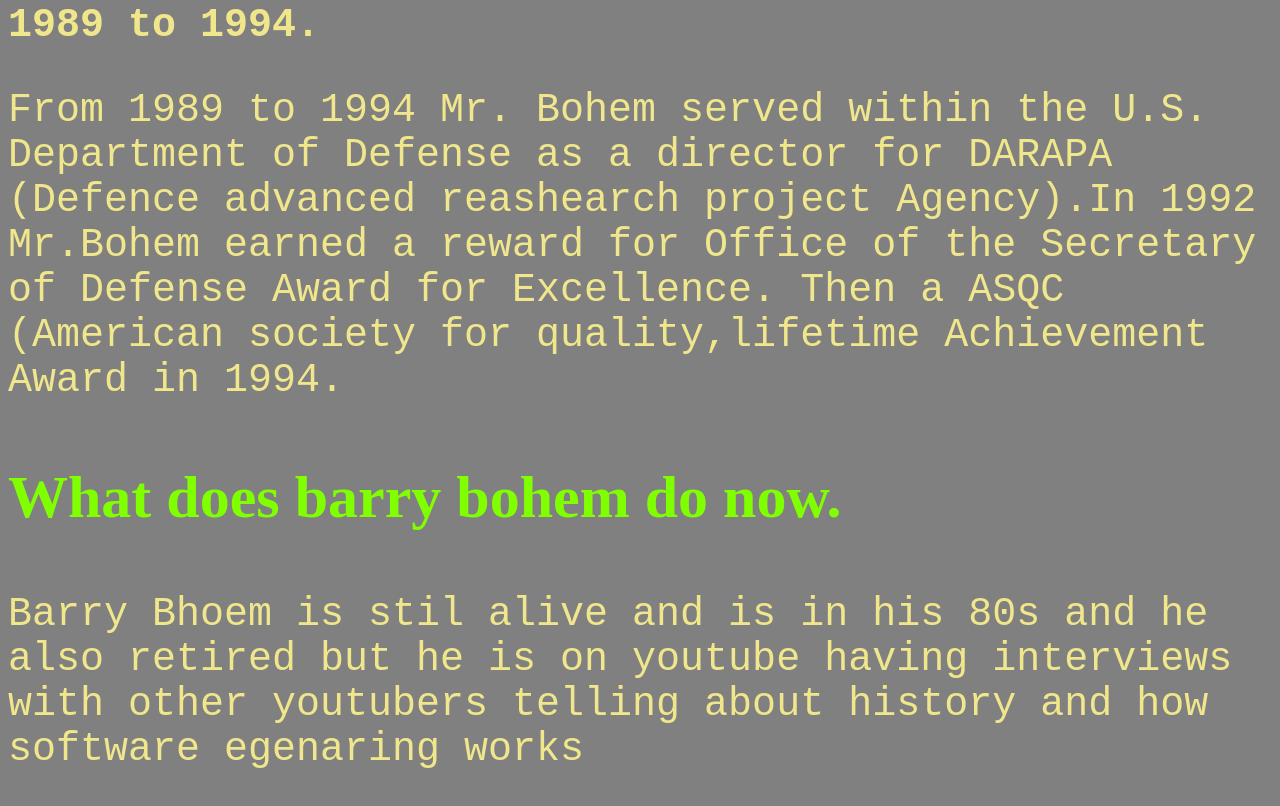
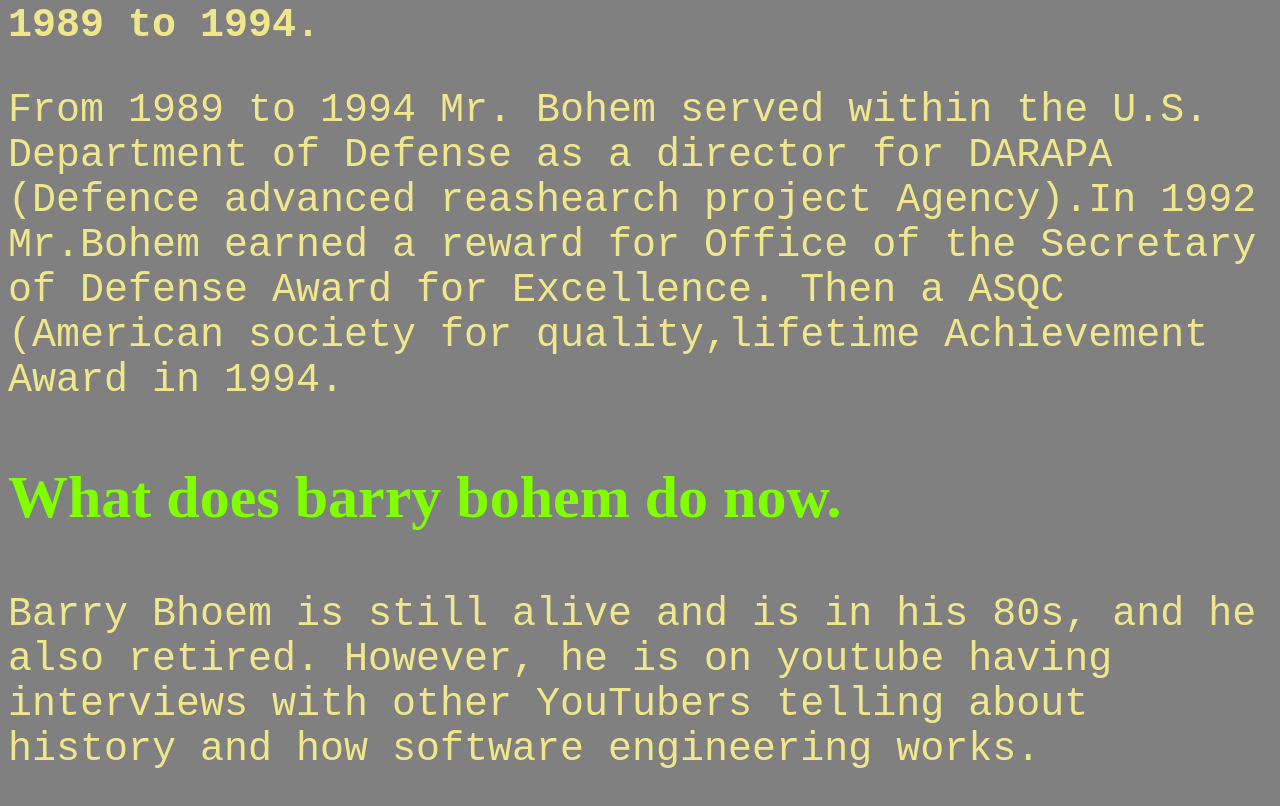
Before and after one commit to Tanush-gautam/Assigment-2-, a plain HTML site: page index.html in a window 1280 px wide. Shown: the part 2064-2870 px from the top of the page. Drawn offline with Linux system fonts and the light colour scheme.

Commit message:
history change

```diff
--- a/index.html
+++ b/index.html
@@ -23,7 +23,7 @@
         <h3 class="third"> 1989 to 1994.</h3>
         <p class="third"> From 1989 to 1994 Mr. Bohem served within the U.S. Department of Defense as a director for DARAPA (Defence advanced reashearch project Agency).In 1992 Mr.Bohem earned a reward for Office of the Secretary of Defense Award for Excellence. Then a ASQC (American society for quality,lifetime Achievement Award in 1994.</p>
         <h3 class="second"> What does barry bohem do now.</h3>
-        <p class="third"> Barry Bhoem is stil alive and is in his 80s and he also retired but he is on youtube having interviews with other youtubers telling about history and how software egenaring works </p>
+        <p class="third"> Barry Bhoem is still alive and is in his 80s, and he also retired. However, he is on youtube having interviews with other YouTubers telling about history and how software engineering works.</p>
     <script src="script.js"></script>
   </body>
 </html>
```
